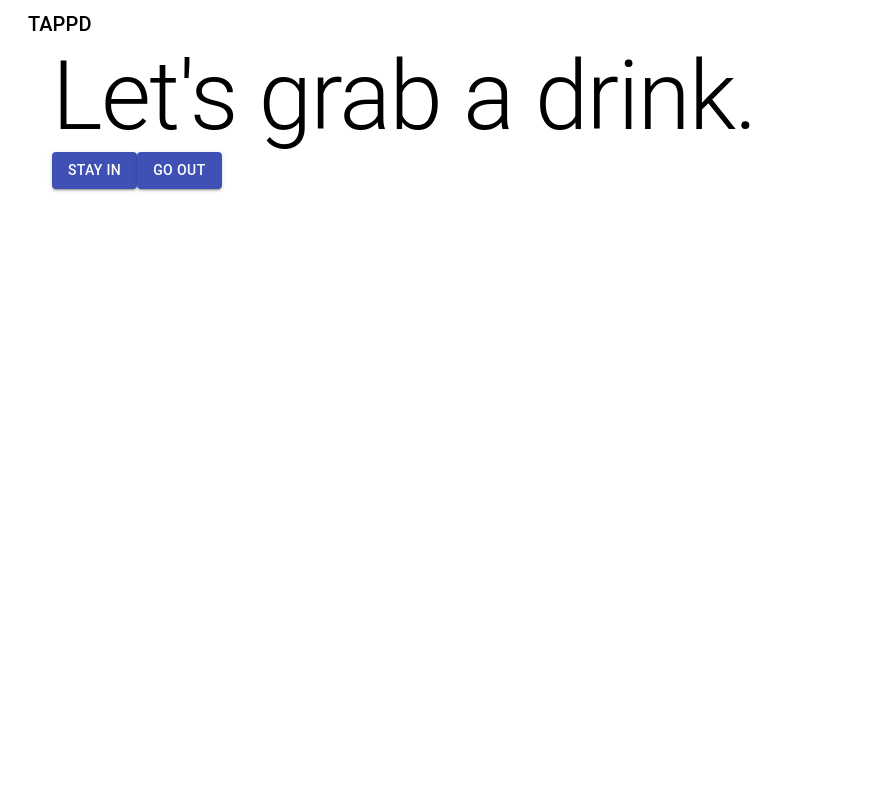
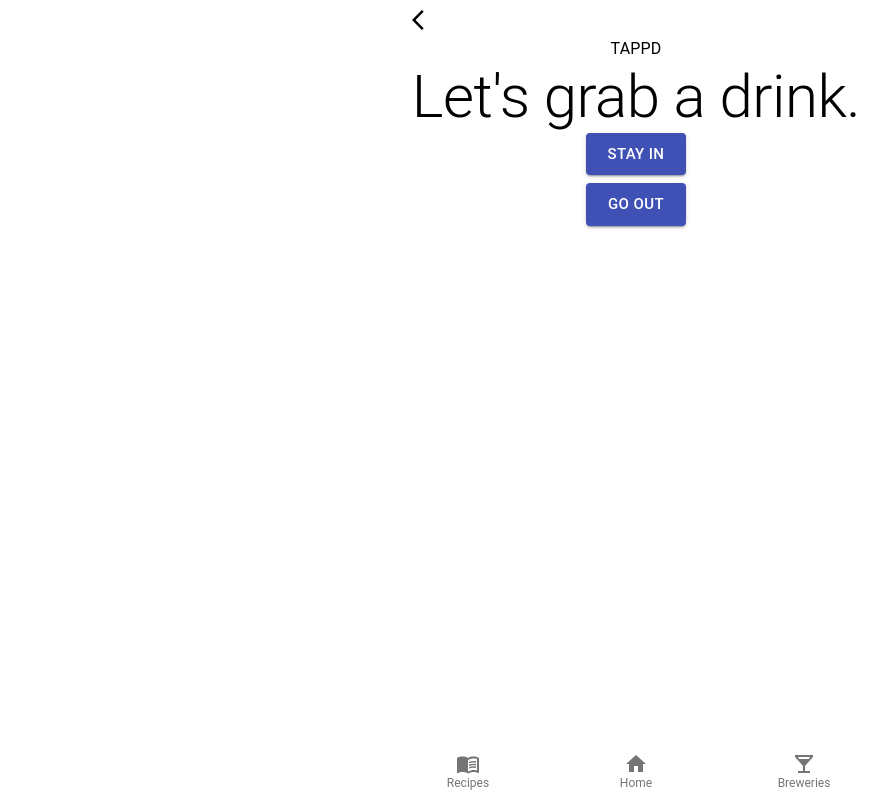
Before and after one commit to pei-evelyn/tappd-redo, a React app: page / in a window 1280 px wide. Both pictures are taken after a click on the button "LET'S GO". Shown: the whole page, without its empty margins (4-891 px from the left). Built offline with nearby package versions, Linux system fonts and the light colour scheme; the HTML template or start-up script is replaced by a standard one.

Commit message:
Implemented material ui styles even more

```diff
--- a/package.json
+++ b/package.json
@@ -21,6 +21,7 @@
   "homepage": "https://github.com/pei-evelyn/tappd-redo#readme",
   "dependencies": {
     "@material-ui/core": "^4.11.3",
+    "@material-ui/icons": "^4.11.2",
     "formik": "^2.2.6",
     "react": "^17.0.2",
     "react-dom": "^17.0.2",
--- a/src/components/app.jsx
+++ b/src/components/app.jsx
@@ -10,8 +10,7 @@ import RecipeForm from './recipe-form';
 import RecipeList from './recipe-list';
 import RecipeDetails from './recipe-details';
 
-import { Container, Typography, Box } from '@material-ui/core';
-import { makeStyles } from '@material-ui/core/styles';
+import { Container, Typography, Box, Grid } from '@material-ui/core';
 class App extends React.Component {
   constructor(props) {
     super(props);
@@ -40,11 +39,6 @@ class App extends React.Component {
     let content = null;
 
     switch (view) {
-      case 'starting-page':
-        content = <StartingPage
-          setView={this.setView}
-        />;
-        break;
       case 'homepage':
         content = <Homepage
           setView={this.setView}
@@ -91,11 +85,35 @@ class App extends React.Component {
   render() {
     const bodyContent = this.determineView(this.state.view.name);
 
+    if (this.state.view.name === 'starting-page') {
+      return (
+        <Container maxWidth="xl" className="starting-page">
+          <StartingPage setView={this.setView}/>
+        </Container>
+      )
+    }
+
     return (
-      <Container maxWidth="lg" className={`${this.state.view.name} content-container`}>
-        <Header />
-        {bodyContent}
-      </Container>
+      <>
+        <Grid
+          container
+          spacing={0}
+          direction="column"
+          alignItems="center"
+          justify="center"
+          className={`${this.state.view.name} content`}
+        >
+          <Grid item xs={12}>
+            <Box>
+              <Header />
+            </Box>
+            <Box>
+              {bodyContent}
+            </Box>
+          </Grid>
+          <Footer setView={this.setView} />
+        </Grid>
+      </>
     )
   }
 }
--- a/src/components/footer-nav.jsx
+++ b/src/components/footer-nav.jsx
@@ -1,7 +1,33 @@
 import React from 'react';
+import { BottomNavigation, BottomNavigationAction } from '@material-ui/core';
+import { makeStyles } from '@material-ui/core/styles';
+import MenuBookIcon from '@material-ui/icons/MenuBook';
+import HomeIcon from '@material-ui/icons/Home';
+import LocalBarIcon from '@material-ui/icons/LocalBar';
+
+const useStyles = makeStyles({
+  stickyBottom: {
+    width: '100%',
+    position: 'fixed',
+    bottom: 0,
+  },
+});
 
 const FooterNav = props => {
-  return 'footer'
+  const classes = useStyles();
+
+  return (
+    <BottomNavigation
+      className={classes.stickyBottom}
+      showLabels
+      onChange={(event, newValue) => {
+      console.log(newValue, event)
+    }}>
+      <BottomNavigationAction label="Recipes" icon={<MenuBookIcon />} />
+      <BottomNavigationAction label="Home" icon={<HomeIcon />} />
+      <BottomNavigationAction label="Breweries" icon={<LocalBarIcon />} />
+    </BottomNavigation>
+  )
 }
 
 export default FooterNav;
--- a/src/components/header.jsx
+++ b/src/components/header.jsx
@@ -1,11 +1,35 @@
 import React from 'react';
-import { Typography } from '@material-ui/core';
+import { Typography, Box } from '@material-ui/core';
+import { makeStyles } from '@material-ui/core/styles';
+import ArrowBackIosIcon from '@material-ui/icons/ArrowBackIos';
+
+// const useStyles = makeStyles({
+//   stickyTop: {
+//     width: '100%',
+//     position: 'fixed',
+//     top: 0,
+//   }
+// })
 
 const Header = props => {
+  // const classes = useStyles();
+
   return (
-    <Typography variant="h6" className="heading">
-      TAPPD
-    </Typography>
+    <Box>
+      <Box display="inline">
+        <ArrowBackIosIcon />
+      </Box>
+      <Box
+        display="inline"
+        fontSize={20}
+        fontWeight={500}
+        textAlign="center"
+      >
+        <Typography>
+          TAPPD
+        </Typography>
+      </Box>
+    </Box>
   );
 }
 
--- a/src/components/homepage.jsx
+++ b/src/components/homepage.jsx
@@ -1,31 +1,35 @@
 import React from 'react';
-import { Typography, Box, Button, Container } from '@material-ui/core';
+import { Typography, Box, Button } from '@material-ui/core';
 
 const Homepage = props => {
   return (
-    <Container maxWidth="lg">
-      <Typography variant="h1">
+    <Box textAlign="center">
+      <Typography variant="h2">
         Let's grab a drink.
       </Typography>
-      <Box>
+      <Box textAlign="center">
+        <Box mb={1}>
           <Button
             onClick={() => props.setView('search-recipes', {})}
             variant="contained"
             color="primary"
-          size="medium"
+            size="large"
           >
             Stay In
           </Button>
+        </Box>
+        <Box mt={1}>
           <Button
             onClick={() => props.setView('search-breweries', {})}
             variant="contained"
             color="primary"
-          size="medium"
+            size="large"
           >
             Go Out
           </Button>
         </Box>
-    </Container>
+      </Box>
+    </Box>
   );
 }
 
--- a/src/components/starting-page.jsx
+++ b/src/components/starting-page.jsx
@@ -1,22 +1,49 @@
 import React from 'react';
+import { Typography, Box, Button, Grid } from '@material-ui/core';
+import { makeStyles } from '@material-ui/core/styles';
+
+const useStyles = makeStyles({
+  fullHeight: {
+    minHeight: '100vh',
+    height: '100%',
+  },
+});
+
 
 const StartingPage = props => {
+  const classes = useStyles();
+
   return (
-    <div className="content">
-      <div className="logo-container">
-        <div className="logo-icons">
+    <Grid
+      container
+      spacing={0}
+      direction="column"
+      alignItems="center"
+      justify="center"
+      className={classes.fullHeight}
+    >
+      <Grid item xs={6}>
+        <Box textAlign="center">
           <i className="logo fas fa-glass-martini-alt"></i>
           <i className="logo fas fa-beer"></i>
-        </div>
-        <h1 className="logo-text">TAPPD</h1>
-      </div>
-        <button
-          className="btn btn-lg btn-secondary start-btn"
-          onClick={() => props.setView('homepage', {})}
-        >
-          LET'S GO
-        </button>
-    </div>
+        </Box>
+        <Box textAlign="center" mb={2} fontWeight={500}>
+          <Typography variant="h3">
+            Tappd
+          </Typography>
+        </Box>
+        <Box textAlign="center">
+          <Button
+            onClick={() => props.setView('homepage', {})}
+            variant="contained"
+            color="primary"
+            size="large"
+          >
+            Let's Go
+          </Button>
+        </Box>
+      </Grid>
+    </Grid>
   )
 }
 
```
Also changed, not shown: 3 other files (tests, documents, lock files or other folders). Lines whose indentation alone changed are shown as unchanged.
